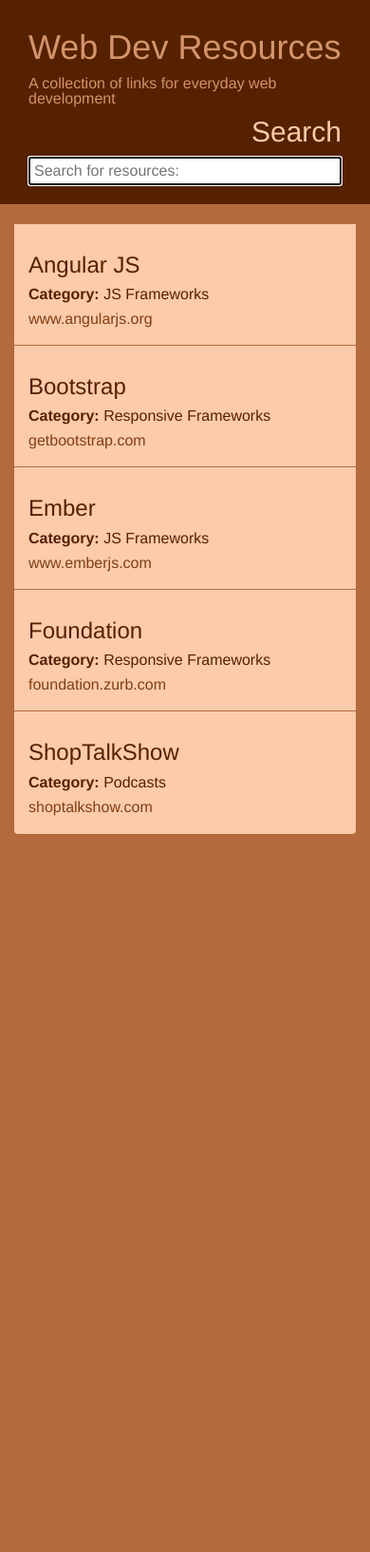
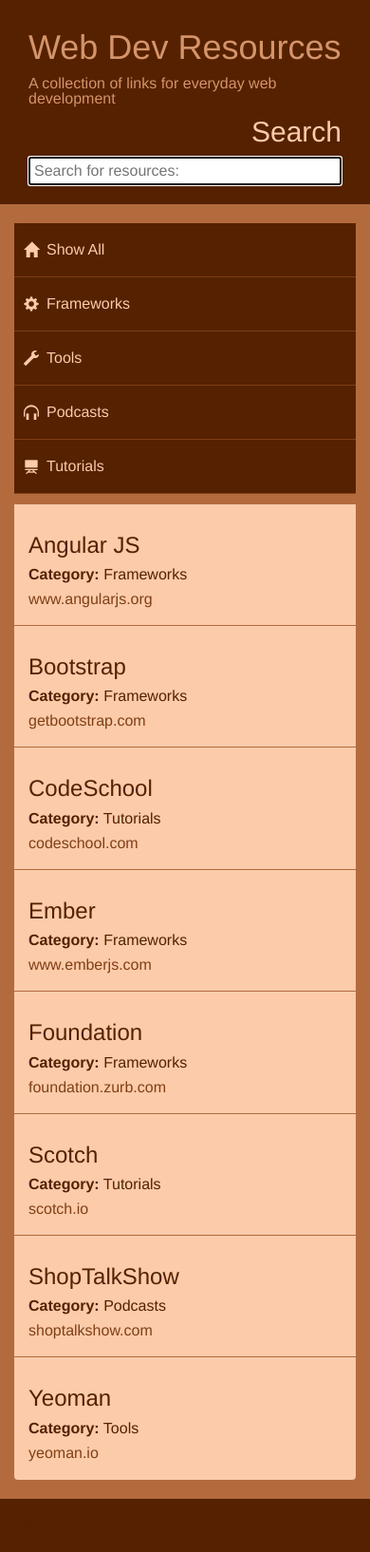
Before and after one commit to bill742/WebDev-Resources, a plain HTML site: page index.html in a window 390 px wide. Shown: the whole page at 95% size. Before the commit the page ends 898 px from the top, so only its background shows below. Drawn offline with nearby package versions, Linux system fonts and the light colour scheme.

Commit message:
Added navagation for categories.

```diff
--- a/css/styles.less
+++ b/css/styles.less
@@ -24,19 +24,24 @@
 .search input {padding: 4px; Width: 100%;}
 
 // Navagation
-.cat-list li {color: @brown2; background-color: @brown3; display: block; padding: 20px 10px; border-bottom: 1px solid @brown4;}
-.cat-list li:hover {background-color: @brown2; color: @brown3;}
-.cat-list li a {color: @brown2; text-decoration: none;}
-.cat-list li a:hover, .cat-list li:hover a {color: @brown3;}
+.cat-list li a {color: @brown2; background-color: @brown3; border-bottom: 1px solid @brown4; text-decoration: none; display: block; padding: 20px 10px;}
+.cat-list li a:hover, .cat-list li a:focus {color: @brown3; background-color: @brown2;}
+.glyphicon {margin-right: 8px; float: left;}
 
 // Link List
 section {max-width: 1200px; margin: 0 auto;}
+section h2 {line-height: 30px;}
 .list-group-item {background-color: @brown2; color: @brown3; border-top: 1px solid @brown1; border-right: none; border-bottom: none; border-left: none;}
 .list-group-item:first-child {border-top: none;}
 .list-group-item a {color: @brown4;}
+.list-group-item h2 {background-color: @brown3; color: @brown2;}
+
+// Footer
+footer {clear: both; background-color: @brown3; padding: 20px 0;}
 
 /*1200*/
 @media only screen and (min-width: 1200px) {
 	section.col-md-12 {float: none;}
 	header .container {padding: 0;}
+	main {max-width: 1170px; margin: 0 auto;}
 }
--- a/index.html
+++ b/index.html
@@ -23,9 +23,40 @@
       <script src="https://oss.maxcdn.com/respond/1.4.2/respond.min.js"></script>
     <![endif]-->
   </head>
-  <body ng-view ng-controller="ListController as collection">
+  <body>
 
-    <main ng-view></main>
+    <header>
+      <div class="container">
+          <div class="col-md-8">
+              <h1>Web Dev Resources</h1>
+              <p>A collection of links for everyday web development</p>
+          </div>
+          <div class="col-md-4 search">
+              <h2>Search</h2>
+              <input ng-model="query" placeholder="Search for resources:" autofocus>
+          </div>
+      </div>
+    </header>
+
+    <main>
+
+      <section class="col-md-4">
+        <ul class="cat-list">
+            <li><a href="#"><span class="glyphicon glyphicon-home" aria-hidden="true"></span>Show All</a></li>
+            <li><a href="#fw"><span class="glyphicon glyphicon-cog" aria-hidden="true"></span>Frameworks</a></li>
+            <li><a href="#tools"><span class="glyphicon glyphicon-wrench" aria-hidden="true"></span>Tools</a></li>
+            <li><a href="#podcasts"><span class="glyphicon glyphicon-headphones" aria-hidden="true"></span>Podcasts</a></li>
+            <li><a href="#tutorials"><span class="glyphicon glyphicon-blackboard" aria-hidden="true"></span>Tutorials</a></li>
+        </ul>
+      </section>
+
+      <section class="col-md-8" ng-view>
+        <h2 class="text-center" ng-show="!links.length">No results available</h2>
+      </section>
+
+    </main>
+
+    <footer>Footer</footer>
 
     <!-- jQuery (necessary for Bootstrap's JavaScript plugins) -->
     <script src="https://ajax.googleapis.com/ajax/libs/jquery/1.11.3/jquery.min.js"></script>
--- a/js/app.js
+++ b/js/app.js
@@ -5,11 +5,29 @@
 
 myApp.config(['$routeProvider', function($routeProvider) {
 	$routeProvider.
-	when('/list', {
-		templateUrl: 'partials/list.html',
+	// when('/', {
+	// 	templateUrl: 'partials/list.html',
+	// 	controller: 'ListController'
+	// }).
+	when('/fw', {
+		templateUrl: 'partials/fw.html',
+		controller: 'ListController'
+	}).
+	when('/tools', {
+		templateUrl: 'partials/tools.html',
+		controller: 'ListController'
+	}).
+	when('/podcasts', {
+		templateUrl: 'partials/podcasts.html',
+		controller: 'ListController'
+	}).
+	when('/tutorials', {
+		templateUrl: 'partials/tutorials.html',
 		controller: 'ListController'
 	}).
 	otherwise({
-		redirectTo: '/list'
+		// redirectTo: '/list'
+		templateUrl: 'partials/list.html',
+		controller: 'ListController'
 	});
 }]);
--- a/js/data.json
+++ b/js/data.json
@@ -2,44 +2,65 @@
 	{
 	    "name": "Angular JS",
 	    "url": "www.angularjs.org",
-	    "category": "JS Frameworks",
-	    "active": "true",
-	    "category_url": "00"
+	    "category": "Frameworks",
+	    "subcategory": "JS Frameworks",
+	    "active": "true"
 	},
 	{
 	    "name": "Ember",
 	    "url": "www.emberjs.com",
-	    "category": "JS Frameworks",
-	    "active": "true",
-	    "category_url": "00"
+	    "category": "Frameworks",
+	    "subcategory": "JS Frameworks",
+	    "active": "true"
 	},
 	{
 	    "name": "Bootstrap",
 	    "url": "getbootstrap.com",
-	    "category": "Responsive Frameworks",
-	    "active": "true",
-	    "category_url": "01"
+	    "category": "Frameworks",
+	    "subcategory": "Responsive Frameworks",
+	    "active": "true"
 	},
 	{
 	    "name": "Foundation",
 	    "url": "foundation.zurb.com",
-	    "category": "Responsive Frameworks",
-	    "active": "true",
-	    "category_url": "01"
+	    "category": "Frameworks",
+	    "subcategory": "Responsive Frameworks",
+	    "active": "true"
 	},
 	{
 	    "name": "ShopTalkShow",
 	    "url": "shoptalkshow.com",
 	    "category": "Podcasts",
-	    "active": "true",
-	    "category_url": "02"
+	    "subcategory": " ",
+	    "active": "true"
+	},
+	{
+	    "name": "Yeoman",
+	    "url": "yeoman.io",
+	    "category": "Tools",
+	    "subcategory": " ",
+	    "active": "true"
+	},
+	{
+	    "name": "Scotch",
+	    "url": "scotch.io",
+	    "category": "Tutorials",
+	    "subcategory": " ",
+	    "active": "true"
+	},
+	{
+	    "name": "CodeSchool",
+	    "url": "codeschool.com",
+	    "category": "Tutorials",
+	    "subcategory": " ",
+	    "active": "true"
 	},
 	{
 	    "name": "A Test Link",
 	    "url": "nosite.com",
 	    "category": "Misc",
-	    "active": "false",
-	    "category_url": "03"
+	    "subcategory": " ",
+	    "active": "false"
 	}
 
 ]
--- a/partials/list.html
+++ b/partials/list.html
@@ -1,16 +1,3 @@
-<header>
-    <div class="container">
-        <div class="col-md-8">
-            <h1>Web Dev Resources</h1>
-            <p>A collection of links for everyday web development</p>
-        </div>
-        <div class="col-md-4 search">
-            <h2>Search</h2>
-            <input ng-model="query" placeholder="Search for resources:" autofocus>
-        </div>
-    </div>
-</header>
-<section class="col-md-12">
 <ul class="list-group">
     <li class="list-group-item" ng-repeat="l in links | filter: query | orderBy: 'name'" ng-show="{{ l.active }}">
         <h3>{{ l.name }}</h3>
@@ -18,6 +5,3 @@
         <p><a href="http://{{ l.url }}" target="_blank">{{ l.url }}</a></p>
     </li>
 </ul>
-    <h2 class="text-center" ng-show="!links.length">No results available</h2>
-</section>
-<footer></footer>
```
Also changed, not shown: partials/fw.html (added, +8 -0 lines), partials/podcasts.html (added, +7 -0 lines), partials/tools.html (added, +8 -0 lines), partials/tutorials.html (added, +8 -0 lines), README.md, css/styles.css. Lines whose indentation alone changed are shown as unchanged.
